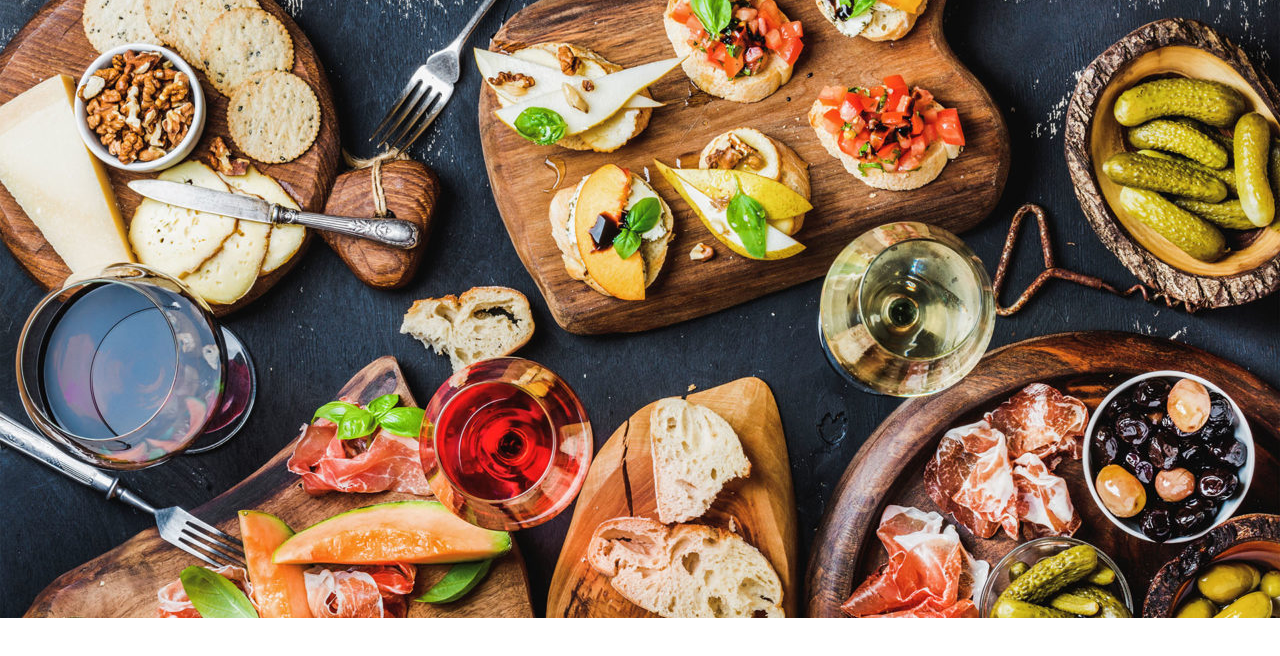
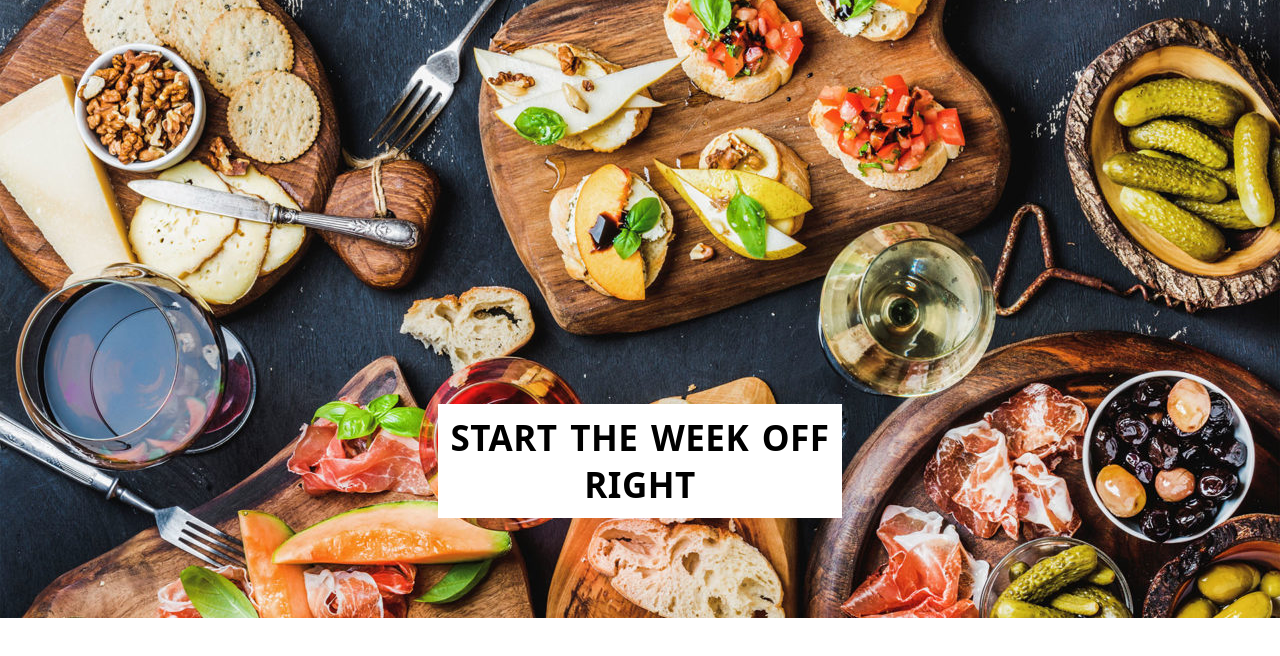
Before and after one commit to LuisaMOspina/mtech19parisproj, a plain HTML site: page index.html in a window 1280 px wide. Shown: the part 122-778 px from the top of the page. Drawn offline with Linux system fonts and the light colour scheme.

Commit message:
main page front done

```diff
--- a/css/style.css
+++ b/css/style.css
@@ -48,4 +48,23 @@ header ul li:last-of-type{
     background-image:url(../images/hero-image.jpg);
     background-repeat:no-repeat;
     background-size:cover;
+    display:flex;
+    justify-content:center;
+    align-items:end;
 }
+
+.imgTitle{
+    width:30%;
+    padding:10px;
+    background-color:white;
+    margin-bottom:100px;
+}
+
+.imgTitle h1{
+    text-transform:uppercase;
+    text-align:center;
+    font-weight:800;
+    font-size:35px;
+    word-spacing:3px;
+    letter-spacing:.5px;
+}
--- a/index.html
+++ b/index.html
@@ -20,6 +20,8 @@
             </ul>
         </header>
 
-        <div class="imgCont"></div>
+        <div class="imgCont">
+            <div class="imgTitle"><h1>Start the week off right</h1></div>
+        </div>
     </body>
 </html>
```
